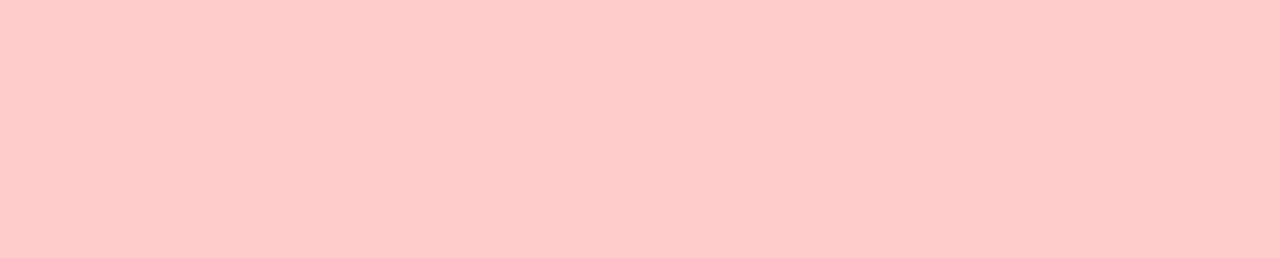
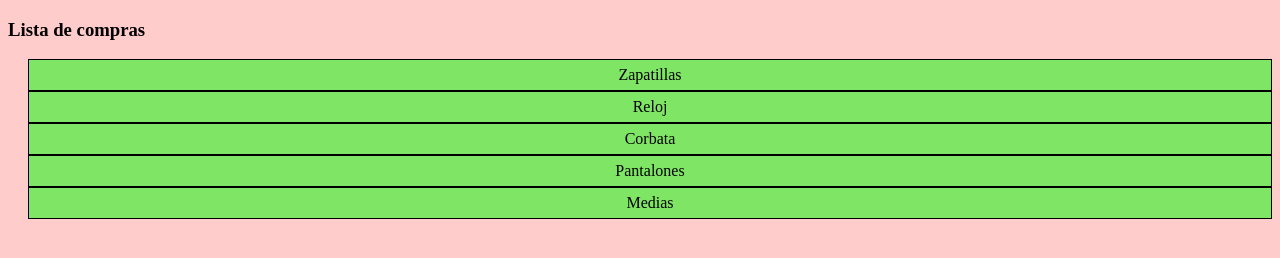
Before and after one commit to Area51TrainingCenter/HTML5-GRUPO-82, a plain HTML site: page Clase 11/index.html in a window 1280 px wide. Drawn offline with nearby package versions, Linux system fonts and the light colour scheme.

Commit message:
Clase 11

```diff
--- a/Clase 11/css/main.css
+++ b/Clase 11/css/main.css
@@ -1,3 +1,18 @@
 body{
 	background: rgba(255,0,0,0.2);
 }
+#lista1{
+	list-style-type: none;
+	padding-left: 20px;
+}
+#lista1 li{
+	padding: 6px 12px;
+	border: 1px solid black;
+	background: rgba(0,255,0,0.5);
+	text-align: center;
+	color: black;
+}
+.done{
+	background: rgba(255,0,0,0.5) !important;
+	color: white !important;
+}
--- a/Clase 11/index.html
+++ b/Clase 11/index.html
@@ -6,11 +6,19 @@
 </head>
 <body>
 
+<h3>Lista de compras</h3>
+<ul id="lista1">
+	<li>Zapatillas</li>
+	<li>Reloj</li>
+	<li>Corbata</li>
+	<li>Pantalones</li>
+	<li>Medias</li>
+</ul>
+
 
 
 <script src="http://ajax.googleapis.com/ajax/libs/jquery/1.8.1/jquery.min.js"></script>
 <script type="text/javascript" src="js/script.js"></script>
 
-
 </body>
 </html>
--- a/Clase 11/js/script.js
+++ b/Clase 11/js/script.js
@@ -0,0 +1,2 @@
+$("#lista1 li").addClass('done');
+$("#lista1 li").removeClass('done');
```
